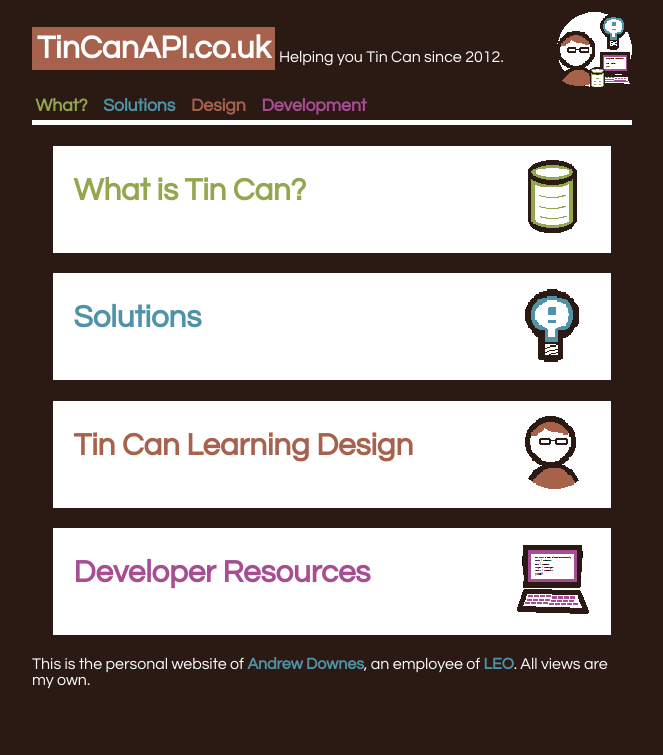
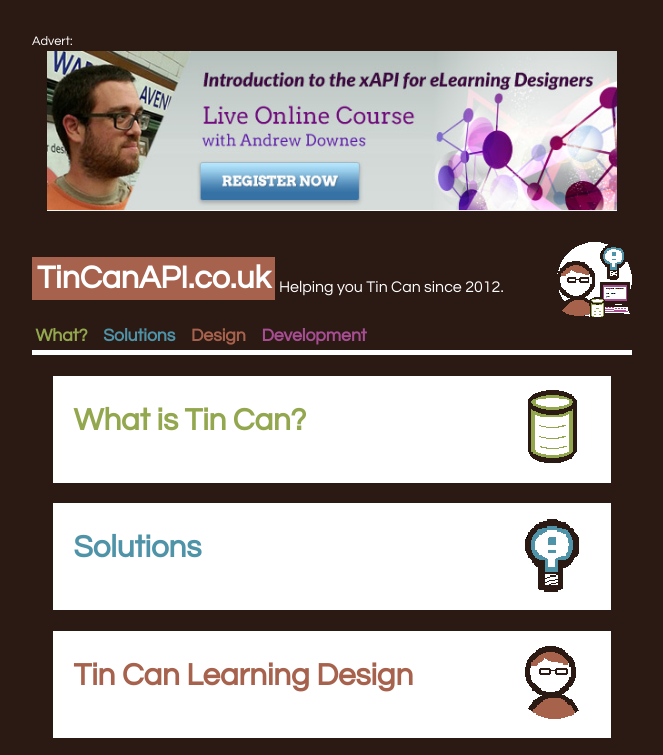
Before and after one commit to garemoko/TinCanCoUK, a plain HTML site: page index.html in a window 1280 px wide. Shown: the top 755 px of the page, without its empty margins (308-971 px from the left). Drawn offline with Linux system fonts and the light colour scheme.

Commit message:
Add guild academy ad

```diff
--- a/index.html
+++ b/index.html
@@ -91,6 +91,11 @@
 	</head>
 	<body >
 
+		<div class="header advert">
+			<p>Advert:</p>
+			<a href="http://www.elearningguild.com/academy/content/3562/academy---live-online-learning-courses---introduction-to-the-xapi-for-elearning-designers">
+			<img src="guildad.png"/></a>
+		</div>
 		<div class="header">
 			<h1><a href="http://www.tincanapi.co.uk">TinCanAPI.co.uk</a></h1>
 			<img src="icon/site.gif" width="75px" class="logo headerlogo">
@@ -107,6 +112,8 @@
 			<a href="index.html?section=Tin Can Learning Design" class="three">Design</a>
 			<a href="index.html?section=Developer Resources" class="four">Development</a>
 		</div>
+
+
 
 		<div class="section sectionOne">
 		<img src="icon/can.png" width="75px" class="logo">
--- a/styles.css
+++ b/styles.css
@@ -276,3 +276,23 @@ font-weight:bold;
 	}
 
 }
+
+.advert{
+
+}
+
+.advert p{
+	font-size:0.8em;
+}
+
+.advert img{
+	margin:3px auto;
+	width:95%;
+	display: block;
+}
+
+.advert img:hover{
+	margin:0 auto;
+	border: solid #4E93A7 3px;
+	cursor:pointer;
+}
```
Also changed, not shown: guildad.png (added).
